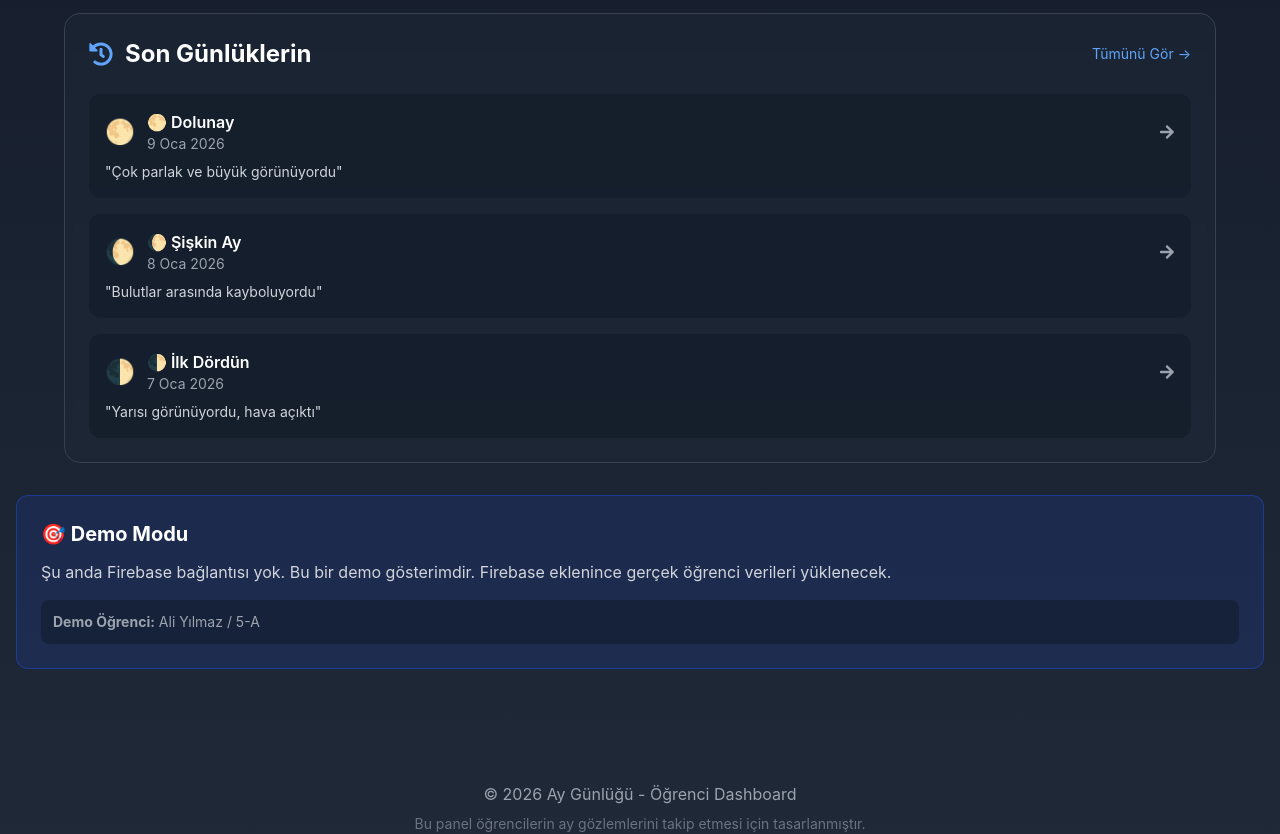
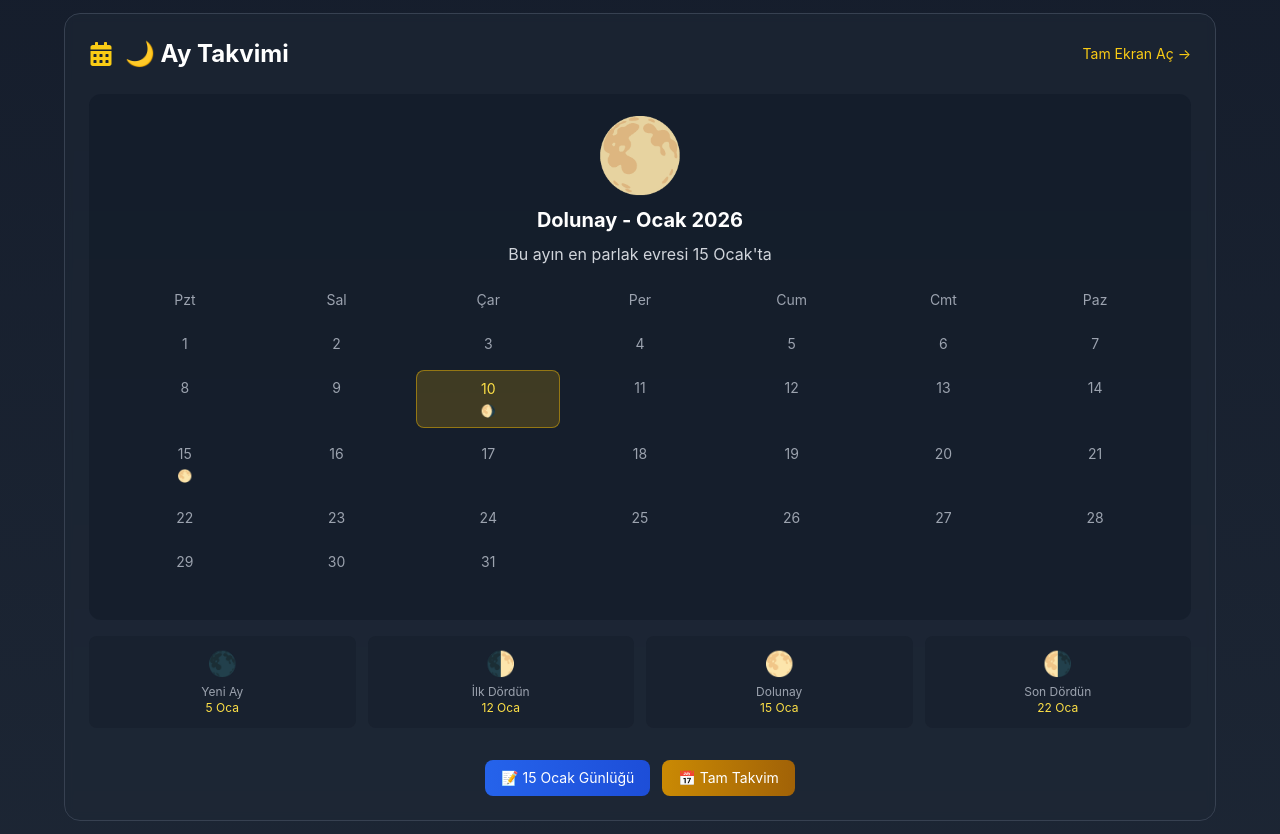
Before and after one commit to yrdgl/subasiooaygunlugum, a React (Create React App) app in the folder frontend/: page /OgrenciDashboard in a window 1280 px wide. Shown: the part 620-1454 px from the top of the page. Built offline with nearby package versions, Linux system fonts and the light colour scheme.

Commit message:
Update OgrenciDashboard.js

```diff
--- a/frontend/src/pages/OgrenciDashboard.js
+++ b/frontend/src/pages/OgrenciDashboard.js
@@ -9,7 +9,7 @@ import { Link, useNavigate } from 'react-router-dom';
 function OgrenciDashboard() {
   const navigate = useNavigate();
 
-  // Demo verileri (Firebase eklenince gerçek veriler gelecek)
+  // Demo verileri
   const [ogrenci] = useState({
     ad: "Ali",
     soyad: "Yılmaz",
@@ -18,12 +18,6 @@ function OgrenciDashboard() {
     ogrenciNo: "12345"
   });
 
-  const [sonGunlukler] = useState([
-    { id: 1, tarih: "9 Oca 2026", ayEvresi: "🌕 Dolunay", durum: "Çok parlak ve büyük görünüyordu" },
-    { id: 2, tarih: "8 Oca 2026", ayEvresi: "🌔 Şişkin Ay", durum: "Bulutlar arasında kayboluyordu" },
-    { id: 3, tarih: "7 Oca 2026", ayEvresi: "🌓 İlk Dördün", durum: "Yarısı görünüyordu, hava açıktı" },
-  ]);
-
   const [bugununBilgisi] = useState({
     tarih: "10 Ocak 2026",
     ayEvresi: "🌖 Son Dördün",
@@ -31,7 +25,6 @@ function OgrenciDashboard() {
   });
 
   const handleCikis = () => {
-    // Firebase eklenince gerçek çıkış yapılacak
     navigate('/');
   };
 
@@ -45,14 +38,6 @@ function OgrenciDashboard() {
 
   const handleAyTakvimi = () => {
     navigate('/AyTakvimi');
-  };
-
-  const handleGunlukDetay = (id) => {
-    alert(`Günlük detay sayfası yakında eklenecek! ID: ${id}`);
-  };
-
-  const handleTumGunlukler = () => {
-    navigate('/Gunlukler');
   };
 
   return (
@@ -192,65 +177,90 @@ function OgrenciDashboard() {
             </button>
           </div>
 
-          {/* Sadece Son Günlükler - İstatistikler kaldırıldı */}
+          {/* AY TAKVİMİ BÖLÜMÜ - SON GÜNLÜKLER YERİNE */}
           <div className="max-w-6xl mx-auto">
-            {/* Son Günlükler - Tam Genişlik */}
             <div className="bg-gray-800/50 backdrop-blur-sm rounded-2xl p-6 border border-gray-700">
               <div className="flex items-center justify-between mb-6">
                 <div className="flex items-center">
-                  <FaHistory className="text-2xl text-blue-400 mr-3" />
-                  <h2 className="text-2xl font-bold">Son Günlüklerin</h2>
+                  <FaCalendarAlt className="text-2xl text-yellow-400 mr-3" />
+                  <h2 className="text-2xl font-bold">🌙 Ay Takvimi</h2>
                 </div>
                 <button
-                  onClick={handleTumGunlukler}
-                  className="text-sm text-blue-400 hover:text-blue-300"
+                  onClick={handleAyTakvimi}
+                  className="text-sm text-yellow-400 hover:text-yellow-300"
                 >
-                  Tümünü Gör →
+                  Tam Ekran Aç →
                 </button>
               </div>
 
+              {/* Mini Ay Takvimi Görünümü */}
               <div className="space-y-4">
-                {sonGunlukler.map((gunluk) => (
+                <div className="bg-gray-900/50 rounded-xl p-6 text-center">
+                  <div className="text-7xl mb-4 animate-pulse">🌕</div>
+                  <h3 className="text-xl font-bold mb-2">Dolunay - Ocak 2026</h3>
+                  <p className="text-gray-300 mb-4">
+                    Bu ayın en parlak evresi 15 Ocak'ta
+                  </p>
+                  <div className="grid grid-cols-7 gap-2 mb-4">
+                    {['Pzt', 'Sal', 'Çar', 'Per', 'Cum', 'Cmt', 'Paz'].map((gun, index) => (
+                      <div key={index} className="text-center p-2 text-sm text-gray-400">
+                        {gun}
+                      </div>
+                    ))}
+                    {/* Ay takvimi günleri - basit versiyon */}
+                    {Array.from({ length: 31 }, (_, i) => i + 1).map((gun) => (
+                      <div
+                        key={gun}
+                        className={`text-center p-2 text-sm rounded-lg ${gun === 10 ? 'bg-yellow-500/20 text-yellow-300 border border-yellow-500/50' : 'text-gray-400 hover:bg-gray-800/50'}`}
+                      >
+                        {gun}
+                        {gun === 10 && <div className="text-xs mt-1">🌖</div>}
+                        {gun === 15 && <div className="text-xs mt-1">🌕</div>}
+                      </div>
+                    ))}
+                  </div>
+                </div>
+
+                {/* Ay Evreleri Özeti */}
+                <div className="grid grid-cols-4 gap-3">
+                  <div className="bg-gray-900/30 rounded-lg p-3 text-center">
+                    <div className="text-2xl">🌑</div>
+                    <p className="text-xs text-gray-400 mt-1">Yeni Ay</p>
+                    <p className="text-xs text-yellow-300">5 Oca</p>
+                  </div>
+                  <div className="bg-gray-900/30 rounded-lg p-3 text-center">
+                    <div className="text-2xl">🌓</div>
+                    <p className="text-xs text-gray-400 mt-1">İlk Dördün</p>
+                    <p className="text-xs text-yellow-300">12 Oca</p>
+                  </div>
+                  <div className="bg-gray-900/30 rounded-lg p-3 text-center">
+                    <div className="text-2xl">🌕</div>
+                    <p className="text-xs text-gray-400 mt-1">Dolunay</p>
+                    <p className="text-xs text-yellow-300">15 Oca</p>
+                  </div>
+                  <div className="bg-gray-900/30 rounded-lg p-3 text-center">
+                    <div className="text-2xl">🌗</div>
+                    <p className="text-xs text-gray-400 mt-1">Son Dördün</p>
+                    <p className="text-xs text-yellow-300">22 Oca</p>
+                  </div>
+                </div>
+
+                {/* Hızlı Navigasyon */}
+                <div className="flex justify-center space-x-3 pt-4">
                   <button
-                    key={gunluk.id}
-                    onClick={() => handleGunlukDetay(gunluk.id)}
-                    className="w-full p-4 bg-gray-900/50 rounded-xl hover:bg-gray-900/70 transition-colors text-left"
+                    onClick={() => navigate('/YeniGunluk?date=2026-01-15')}
+                    className="px-4 py-2 bg-gradient-to-r from-blue-600 to-blue-700 rounded-lg hover:from-blue-700 hover:to-blue-800 transition-all text-sm"
                   >
-                    <div className="flex items-center justify-between mb-2">
-                      <div className="flex items-center">
-                        <span className="text-2xl mr-3">{gunluk.ayEvresi.split(' ')[0]}</span>
-                        <div>
-                          <p className="font-semibold">{gunluk.ayEvresi}</p>
-                          <p className="text-sm text-gray-400">{gunluk.tarih}</p>
-                        </div>
-                      </div>
-                      <div className="text-gray-400">
-                        <FaArrowRight />
-                      </div>
-                    </div>
-                    <p className="text-gray-300 text-sm">
-                      "{gunluk.durum}"
-                    </p>
+                    📝 15 Ocak Günlüğü
                   </button>
-                ))}
-              </div>
-
-              {/* Boş günlük uyarısı */}
-              {sonGunlukler.length === 0 && (
-                <div className="text-center py-8">
-                  <div className="text-5xl mb-4">🌑</div>
-                  <h3 className="text-xl font-bold mb-2">Henüz Günlüğün Yok</h3>
-                  <p className="text-gray-400 mb-4">
-                    İlk ay gözlemini kaydetmeye ne dersin?
-                  </p>
                   <button
-                    onClick={handleYeniGunluk}
-                    className="px-6 py-2 bg-gradient-to-r from-yellow-500 to-orange-500 text-white rounded-lg hover:from-yellow-600 hover:to-orange-600"
+                    onClick={handleAyTakvimi}
+                    className="px-4 py-2 bg-gradient-to-r from-yellow-600 to-yellow-700 rounded-lg hover:from-yellow-700 hover:to-yellow-800 transition-all text-sm"
                   >
-                    İlk Günlüğü Yaz
+                    📅 Tam Takvim
                   </button>
                 </div>
-              )}
+              </div>
             </div>
           </div>
 
```
